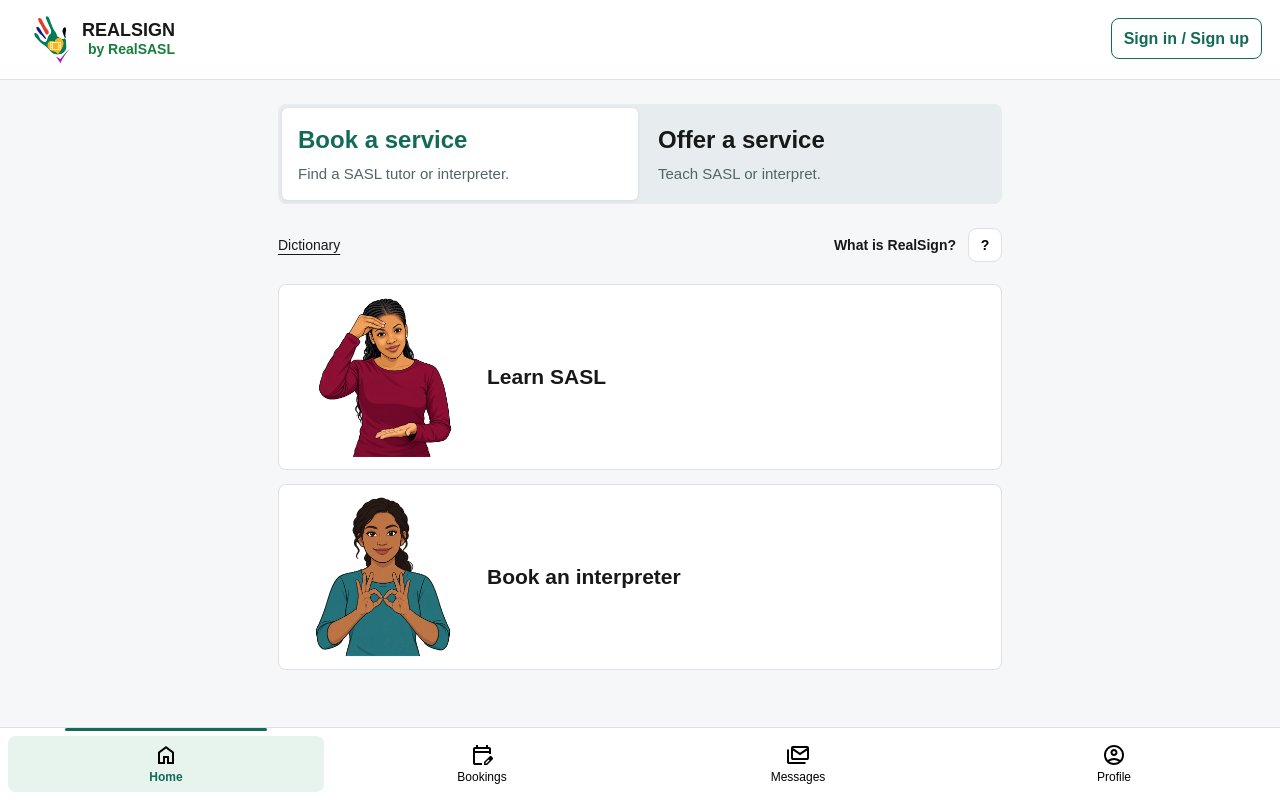
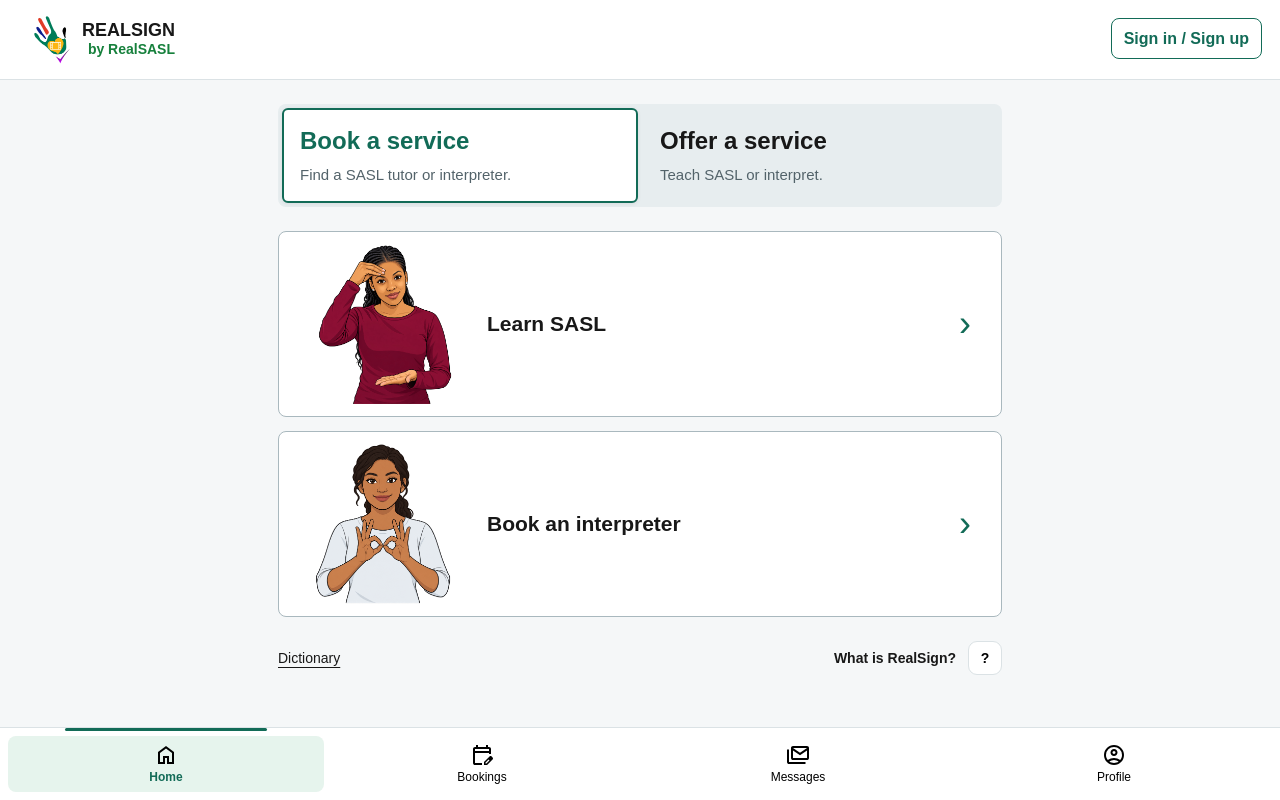
Before and after one commit to tangotea/realsign-sandbox, a Next.js app: page / in a window 1280 px wide. Built offline with nearby package versions, Linux system fonts and the light colour scheme; no server answers.

Commit message:
Clarify service actions and improve interpreter contrast

```diff
--- a/app/globals.css
+++ b/app/globals.css
@@ -437,10 +437,18 @@ a:focus-visible, button:focus-visible, summary:focus-visible { outline:3px solid
 .mode-switch { display:grid; grid-template-columns:minmax(0,1fr) minmax(0,1fr); width:100%; padding:4px; gap:4px; background:#e7edef; border-radius:8px; margin:0 0 24px; }
 .mode-switch a { display:flex; flex-direction:column; align-items:flex-start; justify-content:center; min-height:92px; padding:16px; gap:8px; border-radius:6px; text-align:left; font-size:24px; line-height:1.25; font-weight:700; }
 .mode-switch small { font-size:15px; line-height:1.4; color:var(--muted); font-weight:400; }
-.service-choice { grid-template-columns:160px minmax(0,1fr); gap:24px; min-height:184px; padding:12px 24px; }
+.service-choice { grid-template-columns:160px minmax(0,1fr) 24px; gap:24px; min-height:184px; padding:12px 24px; border-color:#a9b8be; cursor:pointer; transition:background-color .15s, border-color .15s, box-shadow .15s; }
+.service-chevron { font-family:Arial,sans-serif; font-size:36px; line-height:1; color:#126b57; text-align:center; }
+.service-choice:focus-visible { outline:3px solid #168ca4; outline-offset:3px; background:#f2faf6; }
+.service-choice:active { background:#dceee5; border-color:#126b57; box-shadow:inset 0 0 0 1px #126b57; }
+.mode-switch a { border:2px solid transparent; cursor:pointer; transition:background-color .15s, border-color .15s; }
+.mode-switch a:hover { background:#f2faf6; border-color:#809d92; }
+.mode-switch a:active { background:#dceee5; }
+.home-utility-links { margin-top:24px; justify-content:space-between; gap:12px; }
+.home-about-link { display:flex; align-items:center; gap:12px; margin-left:auto; }
 .service-illustration { display:block; width:160px; height:160px; object-fit:contain; }
 .service-choice h2 { margin:0; }
-.mode-switch a[aria-current] { background:white; color:#126b57; box-shadow:0 1px 4px #00000012; }
+.mode-switch a[aria-current] { background:white; color:#126b57; border-color:#126b57; box-shadow:0 1px 4px #00000012; }
 .utility-links { justify-content:flex-start; flex-wrap:wrap; font-size:14px; }
 .utility-links > strong { margin-left:auto; }
 .utility-links a { text-decoration:underline; text-underline-offset:4px; }
@@ -492,7 +500,7 @@ a:focus-visible, button:focus-visible, summary:focus-visible { outline:3px solid
   .mode-switch { width:100%; margin-bottom:18px; }
   .mode-switch a { font-size:18px; padding:12px 10px; }
   .mode-switch small { font-size:12px; }
-  .service-choice { grid-template-columns:112px minmax(0,1fr); gap:12px; padding:12px; min-height:136px; }
+  .service-choice { grid-template-columns:112px minmax(0,1fr) 18px; gap:8px; padding:12px; min-height:136px; }
   .service-illustration { width:112px; height:112px; }
   .service-choice h2 { font-size:20px; }
   .page-heading { flex-wrap:wrap; }
--- a/app/page.tsx
+++ b/app/page.tsx
@@ -15,22 +15,25 @@ export default async function Home() {
         <ModeSwitch />
         <h1 className="home-accessible-heading">Book a service</h1>
 
-        <div className="row utility-links" style={{marginTop: 14}}>
-          <Link href="/dictionary">Dictionary</Link>
-          <strong>What is RealSign?</strong>
-          <HelpButton slug="what-is-realsign" label="What is RealSign help" size="regular" fallbackText="RealSign connects learners with Deaf SASL tutors and South African Sign Language interpreters for lessons and video calls." />
-        </div>
-
         <section className="stack" aria-label="Choose a service">
           <Link className="card choice service-choice" href="/learn">
             <img className="service-illustration" src="/service-illustrations/learn.png" width="160" height="160" alt="" />
             <div><h2>Learn SASL</h2></div>
+            <span className="service-chevron" aria-hidden="true">&#8250;</span>
           </Link>
           <Link className="card choice service-choice" href="/interpreter">
-            <img className="service-illustration" src="/service-illustrations/interpret.png" width="160" height="160" alt="" />
+            <img className="service-illustration" src="/service-illustrations/interpret-light.png" width="160" height="160" alt="" />
             <div><h2>Book an interpreter</h2></div>
+            <span className="service-chevron" aria-hidden="true">&#8250;</span>
           </Link>
         </section>
+        <div className="row utility-links home-utility-links">
+          <Link href="/dictionary">Dictionary</Link>
+          <div className="home-about-link">
+            <strong>What is RealSign?</strong>
+            <HelpButton slug="what-is-realsign" label="What is RealSign help" size="regular" fallbackText="RealSign connects learners with Deaf SASL tutors and South African Sign Language interpreters for lessons and video calls." />
+          </div>
+        </div>
       </main>
       <AppNav />
     </div>
```
Also changed, not shown: public/service-illustrations/interpret-light.png (added).
